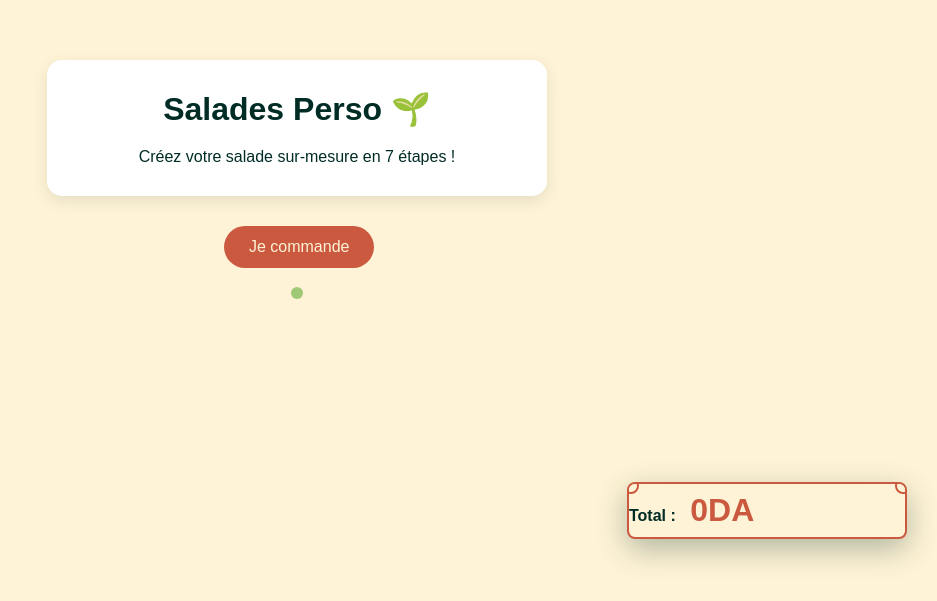
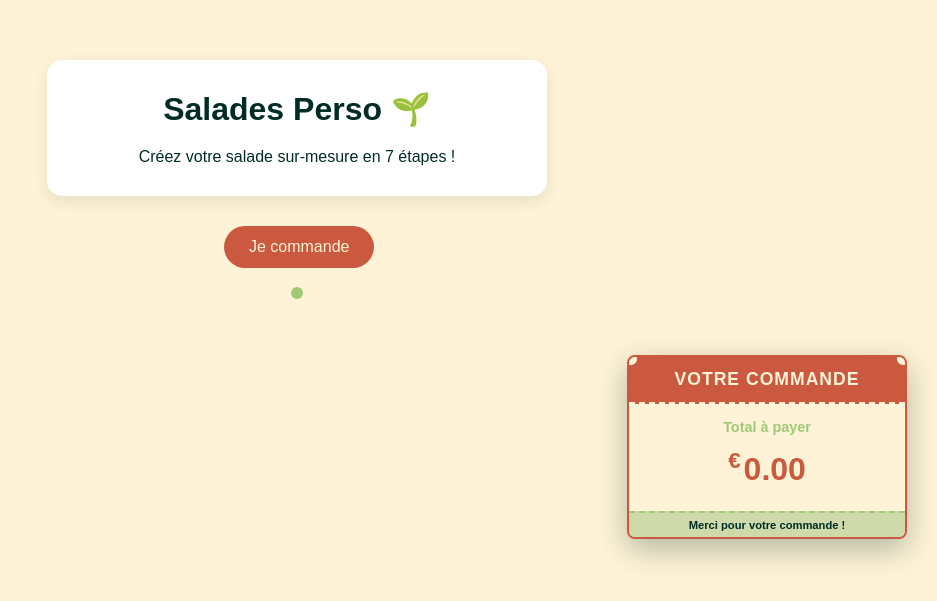
Before and after one commit to LyEXS/Website_Vente_Salade, a plain HTML site: page index.html in a window 1280 px wide. Shown: the part 231-832 px from the top of the page, without its empty margins (343-1280 px from the left). Drawn offline with Linux system fonts and the light colour scheme.

Commit message:
Update index.html

```diff
--- a/index.html
+++ b/index.html
@@ -322,8 +322,12 @@
 
     <!-- Affichage du prix dynamique -->
     <div id="livePriceContainer">
-        <span>Total :</span>
-        <span id="livePrice">0DA</span>
+        <div id="livePriceHeader">Votre Commande</div>
+        <div id="livePriceContent">
+            <div id="livePriceLabel">Total à payer</div>
+            <div id="livePrice"><span id="livePriceCurrency">€</span>0.00</div>
+        </div>
+        <div id="livePriceFooter">Merci pour votre commande !</div>
     </div>
 
     <script src="script.js"></script>
```
